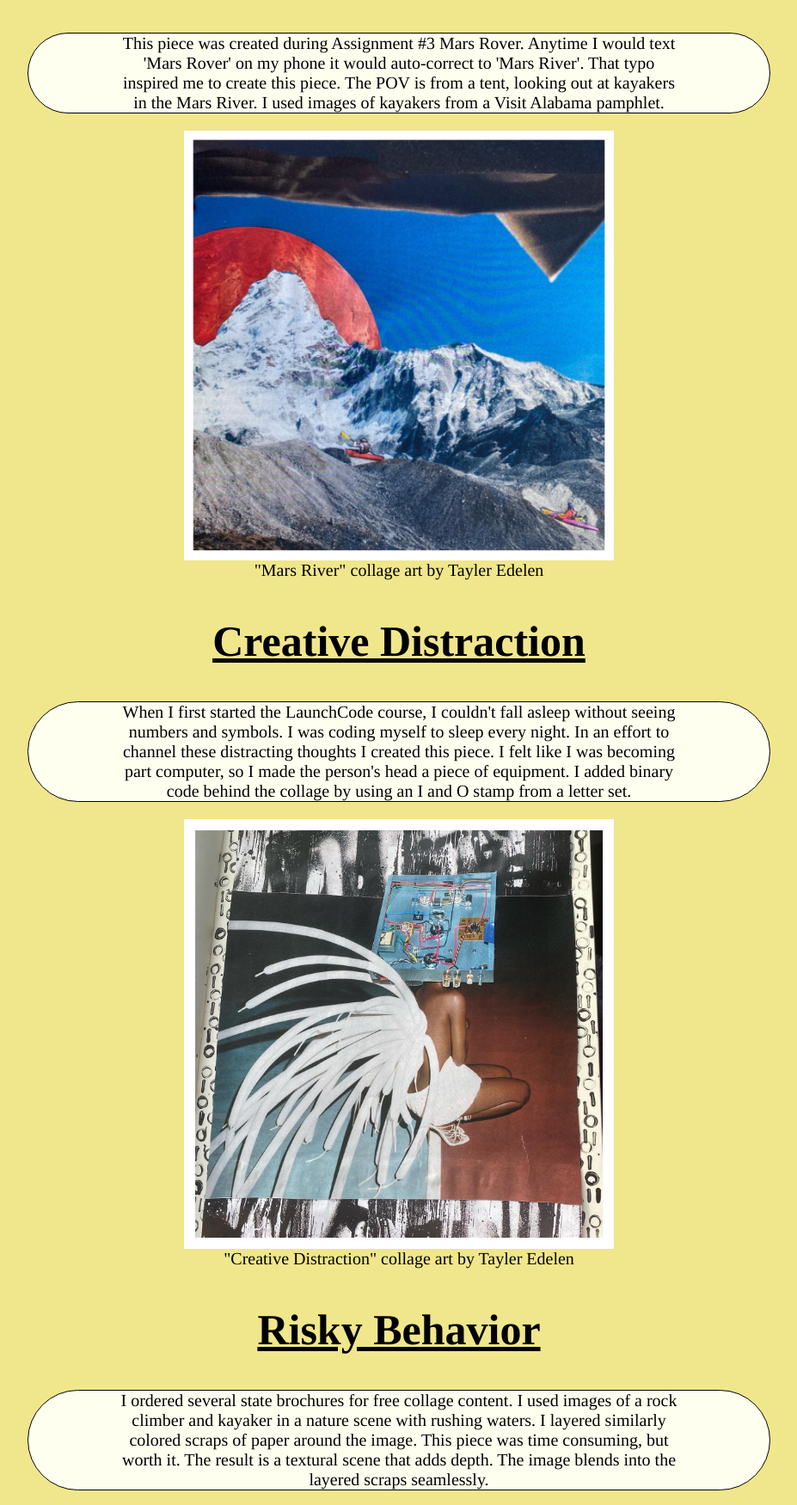
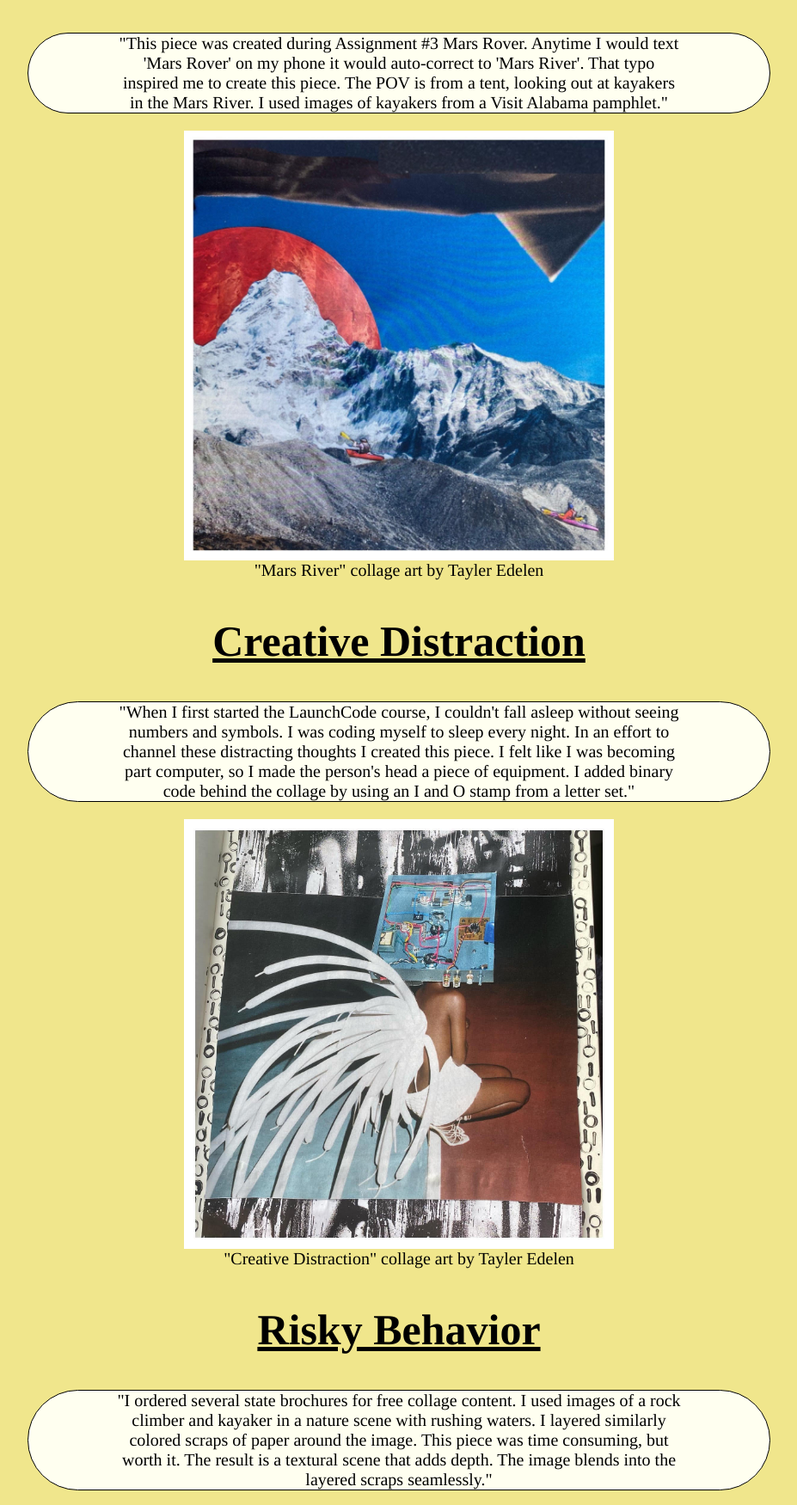
Before and after one commit to PT-Web-Dev-Jan-23/js-assignment-4-html-me-something-tayleredelen, a website: page index.html in a window 1280 px wide. Shown: the part 616-2367 px from the top of the page at 86% size, without its empty margins (176-1103 px from the left). Drawn offline with Linux system fonts and the light colour scheme.

Commit message:
final commit

```diff
--- a/index.html
+++ b/index.html
@@ -30,11 +30,11 @@
          <article>
                <h2 class = "artTitle">Mars River</h2>
                   <p class = "artDescription">
-                     This piece was created during Assignment #3 Mars Rover.
+                     "This piece was created during Assignment #3 Mars Rover.
                      Anytime I would text 'Mars Rover' on my phone it would auto-correct to 'Mars River'.
                      That typo inspired me to create this piece.
                      The POV is from a tent, looking out at kayakers in the Mars River.
-                     I used images of kayakers from a Visit Alabama pamphlet.
+                     I used images of kayakers from a Visit Alabama pamphlet."
                   </p>
                   <figure>
                   <img src = "images/MarsRiver.jpg" alt = "Mars River collage art by Tayler Edelen"/>
@@ -49,11 +49,11 @@
          <article>
             <h2 class = "artTitle">Creative Distraction</h2>
             <p class = "artDescription">
-               When I first started the LaunchCode course, I couldn't fall asleep without seeing numbers and symbols.
+               "When I first started the LaunchCode course, I couldn't fall asleep without seeing numbers and symbols.
                I was coding myself to sleep every night.
                In an effort to channel these distracting thoughts I created this piece.
                I felt like I was becoming part computer, so I made the person's head a piece of equipment.
-               I added binary code behind the collage by using an I and O stamp from a letter set.
+               I added binary code behind the collage by using an I and O stamp from a letter set."
             </p>
             <figure>
                <img src = "images/CreativeDistraction.jpg" alt = "Creative Distraction collage art by Tayler Edelen"/>
@@ -68,12 +68,12 @@
       <article>
          <h2 class = "artTitle">Risky Behavior</h2>
          <p class = "artDescription">
-            I ordered several state brochures for free collage content.
+            "I ordered several state brochures for free collage content.
             I used images of a rock climber and kayaker in a nature scene with rushing waters.
             I layered similarly colored scraps of paper around the image.
             This piece was time consuming, but worth it.
             The result is a textural scene that adds depth.
-            The image blends into the layered scraps seamlessly.
+            The image blends into the layered scraps seamlessly."
          </p>
          <figure>
             <img src = "images/RiskyBehavior.jpg" alt = "Risky Behavior collage art by Tayler Edelen"/>
@@ -88,11 +88,11 @@
    <article>
       <h2 class = "artTitle">Might As Well Jump</h2>
       <p id ="testP" class="funParagraph">
-         I enjoy collage art because it gives me the ability to create the absurd.
+         "I enjoy collage art because it gives me the ability to create the absurd.
          I used an image of people jumping from a dock, and placed them above the erupting volcano.
          This was challenging because the people are so tiny, and I didn't want to lose any details of their silhouettes.
          When I looked at the final piece the Van Halen classic rang in my mind.
-         "Might as well jump!"
+         'Might as well jump!'"
       </p>
       <figure>
          <img src = "images/Jump.jpg" alt = "Might As Well Jump collage art by Tayler Edelen"/>
```
